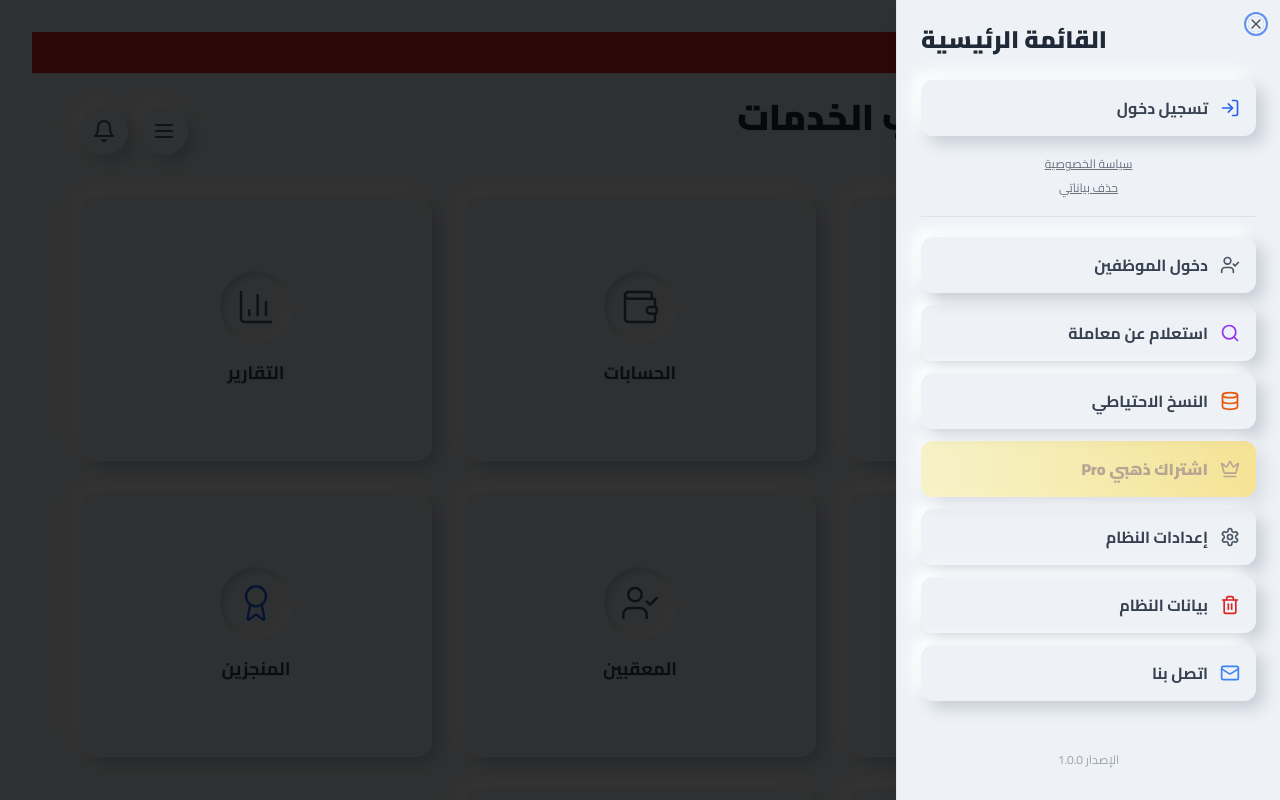
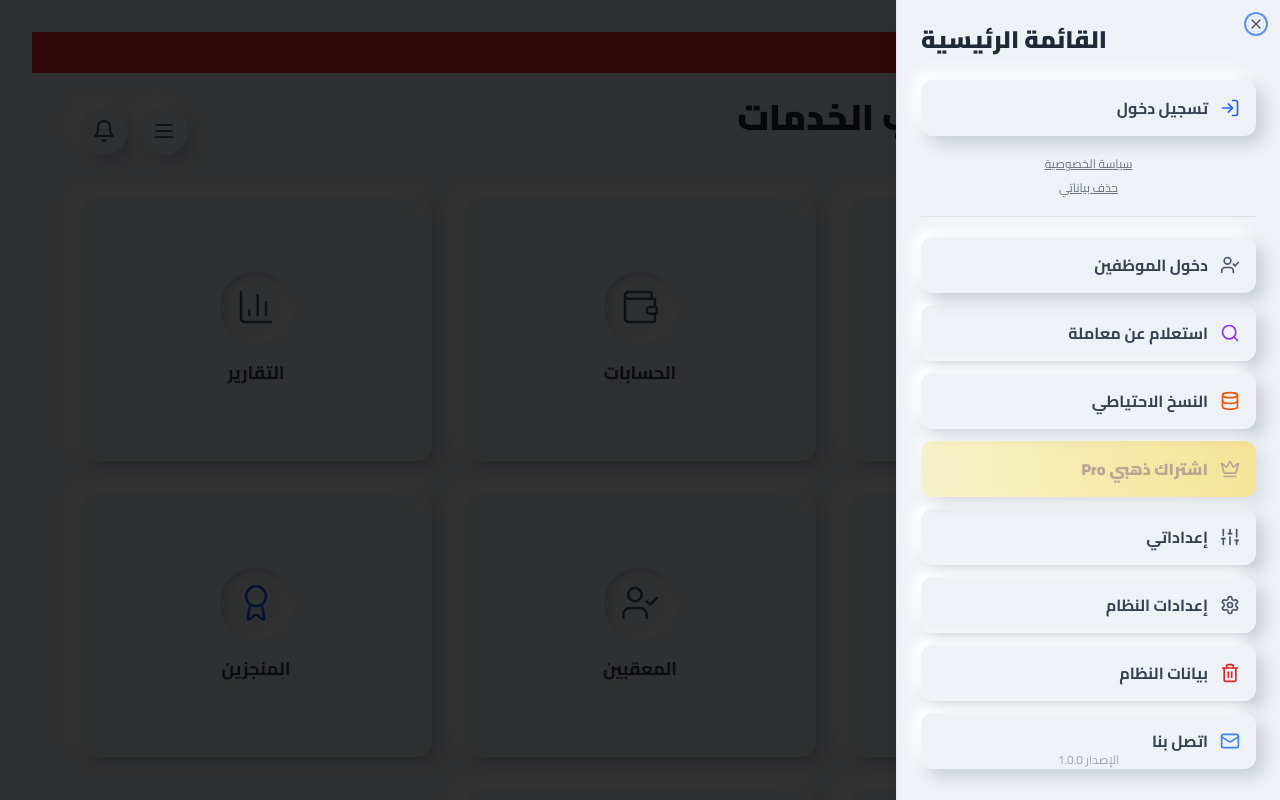
Before and after one commit to alnopeapp2025/Ttagep, a React (Vite) app: page / in a window 1280 px wide. Both pictures are taken after a click on the button 164 px from the left and 131 px from the top of the page. Shown: the top 800 px of the page. Built offline with nearby package versions, Linux system fonts and the light colour scheme.

Commit message:
Commit from Dualite Alpha:

```diff
--- a/src/pages/Dashboard.tsx
+++ b/src/pages/Dashboard.tsx
@@ -2,13 +2,14 @@ import { useEffect, useState } from 'react';
 import {
   FileText, Wallet, BarChart3, Users, UserCheck, Settings, Bell, LogOut,
   Trophy, Menu, Award, LogIn, Receipt, Calculator, Activity, Clock, CheckCircle2,
-  Search, Database, Trash2, AlertTriangle, Download, Upload, Crown, Mail, Phone, Lock, UserPlus, UserCircle, User as UserIcon, Key, X, Check, Shield
+  Search, Database, Trash2, AlertTriangle, Download, Upload, Crown, Mail, Phone, Lock, UserPlus, UserCircle, User as UserIcon, Key, X, Check, Shield, Sliders, Volume2, VolumeX
 } from 'lucide-react';
 import { useNavigate, Link, useLocation } from 'react-router-dom';
 import { DashboardButton } from '@/components/DashboardButton';
 import { Separator } from '@/components/ui/separator';
 import { Input } from '@/components/ui/input';
 import { Label } from '@/components/ui/label';
+import { Switch } from '@/components/ui/switch';
 import {
   getStoredTransactions,
   calculateAchievers,
@@ -53,6 +54,10 @@ export default function Dashboard() {
   const [transactions, setTransactions] = useState<Transaction[]>([]);
   const [currentUser, setCurrentUser] = useState<User | null>(null);
   const [settings, setSettings] = useState<GlobalSettings | null>(null);
+
+  // Sound Settings State
+  const [soundEnabled, setSoundEnabled] = useState(localStorage.getItem('moaqeb_sound_enabled') !== 'false');
+  const [mySettingsOpen, setMySettingsOpen] = useState(false);
 
   // Ticker State
   const [tickerIndex, setTickerIndex] = useState(0);
@@ -282,8 +287,10 @@ export default function Dashboard() {
 
   // FIX: Unify Pro Path Logic
   const handlePageClick = (page: string, path: string) => {
-      // Play sound effect
-      new Audio('/sound2.mp3').play().catch(() => {});
+      // Play sound effect if enabled
+      if (soundEnabled) {
+          new Audio('/sound2.mp3').play().catch(() => {});
+      }
 
       // @ts-ignore
       if (canAccessPage(page)) {
@@ -336,6 +343,11 @@ export default function Dashboard() {
             setSubSuccess('');
           }, 300);
       }
+  };
+
+  const toggleSound = (checked: boolean) => {
+      setSoundEnabled(checked);
+      localStorage.setItem('moaqeb_sound_enabled', String(checked));
   };
 
   const monthlyBenefits = [
@@ -770,6 +782,34 @@ export default function Dashboard() {
                     </DialogContent>
                   </Dialog>
 
+                  {/* My Settings Button */}
+                  <Dialog open={mySettingsOpen} onOpenChange={setMySettingsOpen}>
+                    <DialogTrigger asChild>
+                        <button className="flex items-center gap-3 p-4 rounded-xl bg-[#eef2f6] shadow-3d hover:shadow-3d-hover active:shadow-3d-active transition-all text-gray-700 font-bold">
+                            <Sliders className="w-5 h-5 text-gray-600" />
+                            إعداداتي
+                        </button>
+                    </DialogTrigger>
+                    <DialogContent className="bg-[#eef2f6] border-none shadow-3d rounded-3xl" dir="rtl">
+                        <DialogHeader>
+                            <DialogTitle className="text-center text-xl font-bold text-gray-800">إعداداتي</DialogTitle>
+                        </DialogHeader>
+                        <div className="py-6 space-y-4">
+                            <div className="bg-white p-4 rounded-xl shadow-3d-inset flex items-center justify-between">
+                                <div className="flex items-center gap-3">
+                                    {soundEnabled ? <Volume2 className="w-5 h-5 text-blue-600" /> : <VolumeX className="w-5 h-5 text-gray-400" />}
+                                    <Label className="font-bold text-gray-700">كتم صوت الأزرار</Label>
+                                </div>
+                                <Switch
+                                    checked={soundEnabled}
+                                    onCheckedChange={toggleSound}
+                                />
+                            </div>
+                            <button onClick={() => setMySettingsOpen(false)} className="w-full py-3 bg-gray-200 text-gray-700 rounded-xl font-bold hover:bg-gray-300 transition-all">إغلاق</button>
+                        </div>
+                    </DialogContent>
+                  </Dialog>
+
                   {/* System Settings Button */}
                   <button
                     onClick={() => navigate('/admins')}
```
